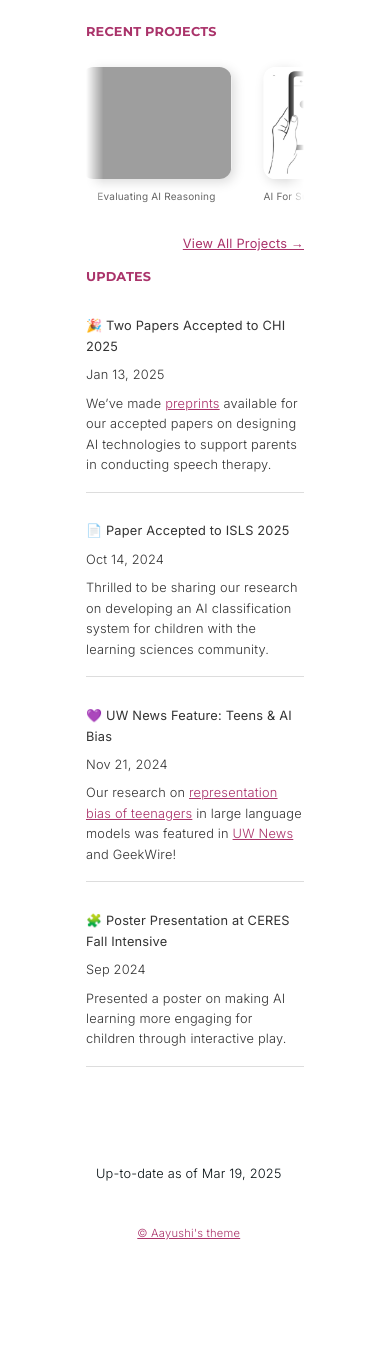
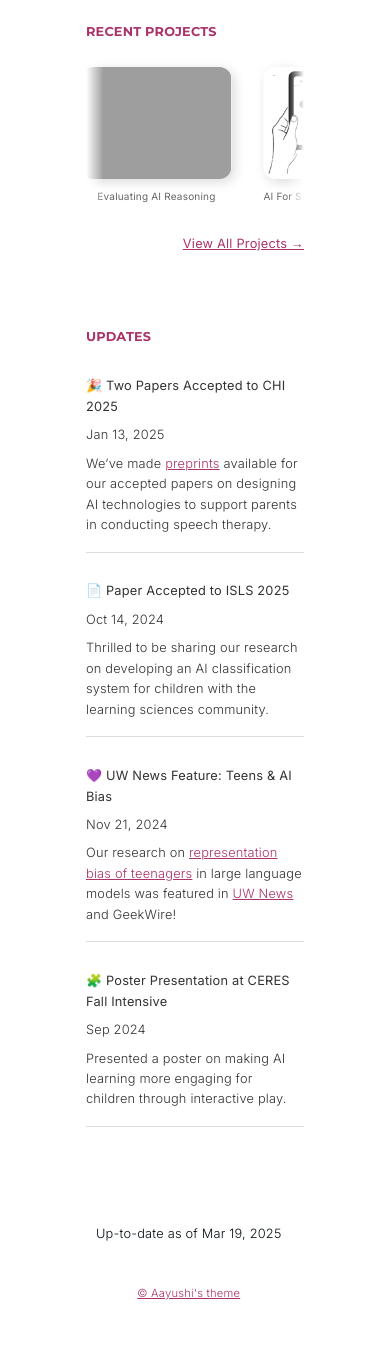
Before and after one commit to adango26/adango26.github.io, a Jekyll site: the page built from index.html, in a window 390 px wide. Shown: the part 824-2191 px from the top of the page. Built offline with Jekyll 4.4.1, drawn with Linux system fonts in a browser that asks for light colours; a style sheet for code colours, icons or effects is not loaded; before the commit the page ends 2131 px from its top, so only the background shows below that; grey boxes are pictures that could not be loaded.

Commit message:
Update scrolling-projects.scss

```diff
--- a/_sass/scrolling-projects.scss
+++ b/_sass/scrolling-projects.scss
@@ -58,3 +58,10 @@
       transform: translate(calc(-50% + 5rem));
     }
   }
+
+
+ @media (max-width: 768px) {
+    .view-all-container {
+        padding-bottom: 60px; /* Increase space below the link */
+    }
+}
```
